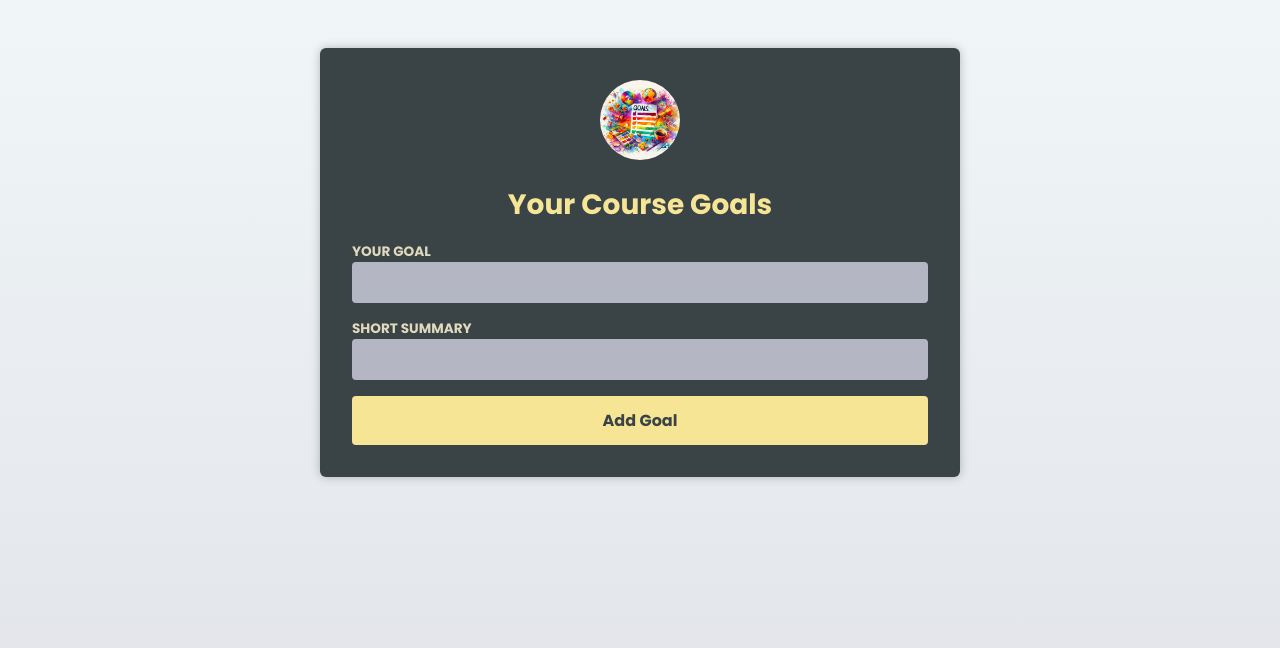
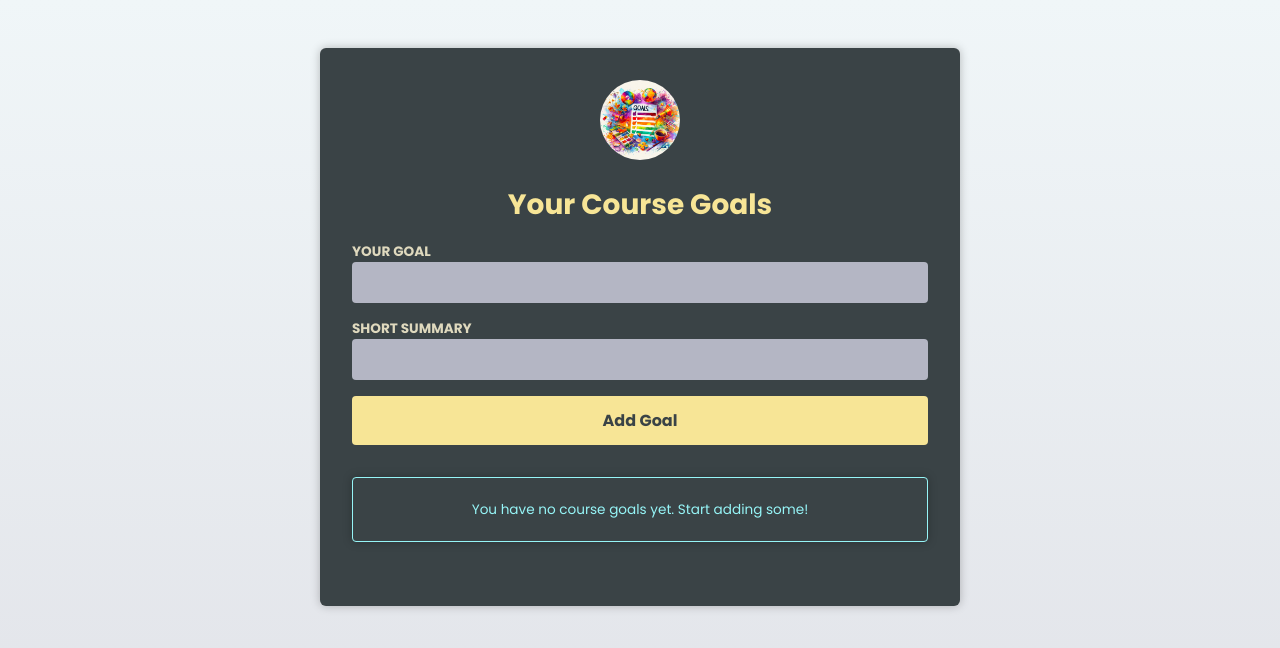
Before and after one commit to inodw1/react-ts-basics, a React (Vite) app: page / in a window 1280 px wide. Shown: the top 648 px of the page. Built offline with nearby package versions, Linux system fonts and the light colour scheme.

Commit message:
Build dynamic info box component

```diff
--- a/src/components/course-goal-list.tsx
+++ b/src/components/course-goal-list.tsx
@@ -1,6 +1,7 @@
-import React, { type FC } from "react";
+import React, { type ReactNode, type FC } from "react";
 import { type CourseGoal as CourseGoalObj } from "../App";
 import CourseGoal from "./course-goal";
+import InfoBox from "./info-box";
 
 interface CourseGoalListProps {
     goals: CourseGoalObj[]; // Array<CourseGoalObj>
@@ -8,7 +9,27 @@
 }
 
 const CourseGoalList: FC<CourseGoalListProps> = ({ goals, onDeleteGoal }) => {
+    if (goals.length === 0) {
         return (
+            <InfoBox mode="hint">
+                You have no course goals yet. Start adding some!
+            </InfoBox>
+        );
+    }
+
+    let warningBox: ReactNode;
+    if (goals.length >= 4) {
+        warningBox = (
+            <InfoBox mode="warning">
+                You're collecting a lot of goals. Don't put too much on your
+                plate.
+            </InfoBox>
+        );
+    }
+
+    return (
+        <>
+            {warningBox}
             <ul>
                 {goals.map((goal) => (
                     <li key={goal.id}>
@@ -22,6 +43,7 @@
                     </li>
                 ))}
             </ul>
+        </>
     );
 };
 
--- /dev/null
+++ b/src/components/info-box.tsx
@@ -0,0 +1,24 @@
+import React, { type ReactNode } from "react";
+
+interface InfoBoxProps {
+    mode: "hint" | "warning";
+    children: ReactNode;
+}
+
+const InfoBox = ({ mode, children }: InfoBoxProps) => {
+    if (mode === "hint") {
+        return (
+            <aside className="infobox infobox-hint">
+                <p>{children}</p>
+            </aside>
+        );
+    }
+    return (
+        <aside className="infobox infobox-warning warning--medium">
+            <h2>Warning</h2>
+            <p>{children}</p>
+        </aside>
+    );
+};
+
+export default InfoBox;
--- a/src/index.css
+++ b/src/index.css
@@ -126,7 +126,31 @@
     color: #f9a73b;
 }
 
-.fallback {
+.infobox {
+    margin: 2rem 0;
+    padding: 0.5rem;
     text-align: center;
-    color: #acd1ce;
+    box-shadow: 0 0 10px rgba(0, 0, 0, 0.25);
+    font-size: 0.85rem;
+    border-radius: 4px;
 }
+
+.infobox-hint {
+    border: 1px solid #96f5f7;
+    color: #96f5f7;
+}
+
+.infobox-warning.warning--low {
+    border: 1px solid #f6d84f;
+    color: #f6d84f;
+}
+
+.infobox-warning.warning--medium {
+    border: 1px solid #f9a73b;
+    color: #f9a73b;
+}
+
+.infobox-warning.warning--high {
+    border: 1px solid #f97373;
+    color: #f97373;
+}
```
Lines whose indentation alone changed are shown as unchanged.
